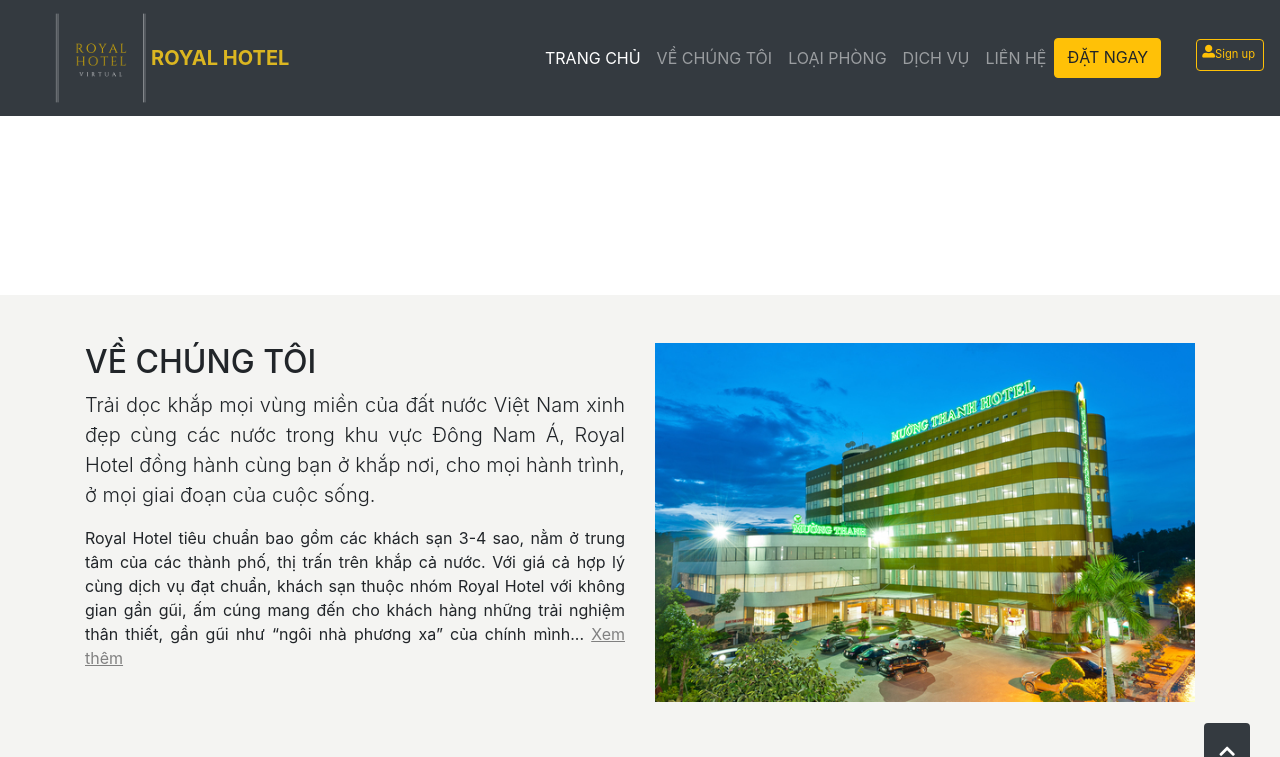
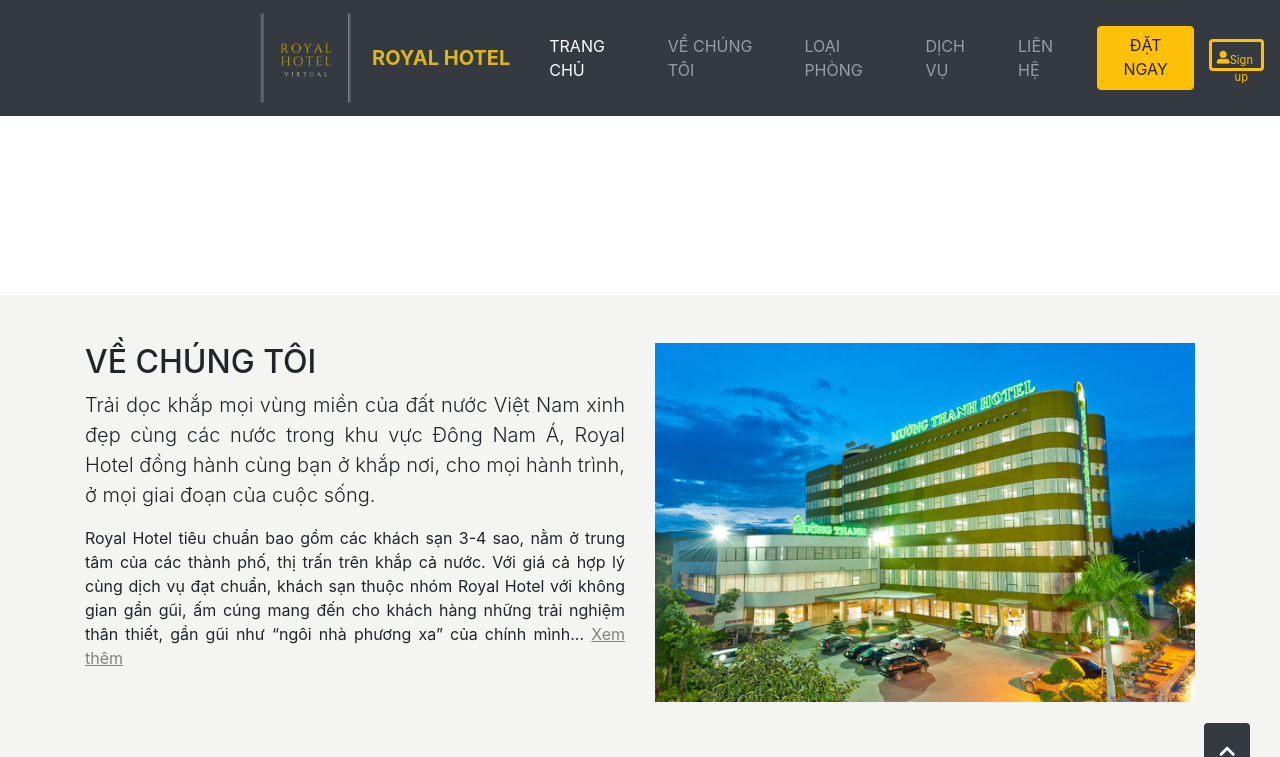
Before and after one commit to fantashi099/Web-Project, a Node server app: page / in a window 1280 px wide. Shown: the top 757 px of the page. Run offline with Node 20, Linux system fonts and the light colour scheme; some libraries are stand-ins or nearby versions.

Commit message:
update interface

```diff
--- a/public/css/styles.css
+++ b/public/css/styles.css
@@ -57,12 +57,8 @@
   transform: translate(-50%, -50%);
 }
 .dropbtn {
-<<<<<<< HEAD
-  padding: 16px;
+  padding: 10px;
   font-size: 16px;
-=======
-  padding: 10px;
->>>>>>> 9b93da9d3509173ce574c1f2a3e9f962667dd638
   border: none;
 }
 
@@ -76,14 +72,15 @@
   display: none;
   position: absolute;
   background-color: #f1f1f1;
-  min-width: 160px;
+  min-width: 80px;
   box-shadow: 0px 8px 16px 0px rgba(0,0,0,0.2);
   z-index: 1;
+  margin-top: 2rem;
 }
 
 .dropdown-content a {
   color: black;
-  padding: 12px 16px;
+  padding: 12px 12px;
   text-decoration: none;
   display: block;
 }
--- a/views/header.ejs
+++ b/views/header.ejs
@@ -26,9 +26,9 @@
   <button class="btn btn-dark" id="scrolltop" name="button"><i class="fas fa-chevron-up"></i></button>
   <!-- Navigation -->
   <nav class="navbar bg-dark navbar-dark navbar-expand-md" id="header-navbar">
+    <img id="hotel-logo" src="images/RoyalHotel.png" alt="hotel" style="margin-left: 15rem;">
+      <a class="navbar-brand " href="/" style="color: #DBB621;margin-left: 1rem;"><b> ROYAL HOTEL</b></a>
     <div class="container ">
-      <img id="hotel-logo" src="images/RoyalHotel.png" alt="hotel">
-      <a class="navbar-brand " href="/" style="color: #DBB621;"><b> ROYAL HOTEL</b></a>
 
       <button class="navbar-toggler" type="button" data-toggle="collapse" data-target="#myTogglerNav"
         aria-controls="myTogglerNav" aria-expanded="false" aria-label="Toggle navigation">
@@ -39,12 +39,12 @@
 
         <div class="navbar-nav ml-auto pt-1">
           <a id="nav-home" class="nav-item nav-link active" href="/">TRANG CHỦ</a>
-          <a id="nav-about" class="nav-item nav-link" href="/about">VỀ CHÚNG TÔI</a>
-          <a id="nav-rooms" class="nav-item nav-link" href="/rooms">LOẠI PHÒNG</a>
-          <a id="nav-services" class="nav-item nav-link" href="/services">DỊCH VỤ</a>
-          <a id="nav-contact" class="nav-item nav-link" href="/contact">LIÊN HỆ</a>
+          <a id="nav-about" class="nav-item nav-link" href="/about" style="margin-left: 1rem;">VỀ CHÚNG TÔI</a>
+          <a id="nav-rooms" class="nav-item nav-link" href="/rooms" style="margin-left: 1rem;">LOẠI PHÒNG</a>
+          <a id="nav-services" class="nav-item nav-link" href="/services" style="margin-left: 1rem;">DỊCH VỤ</a>
+          <a id="nav-contact" class="nav-item nav-link" href="/contact" style="margin-left: 1rem;">LIÊN HỆ</a>
 
-          <div class="mb-1">
+          <div class="mb-1" style="margin-left: 1rem;">
             <button type="button" class="btn btn-warning pb-2 text-uppercase" data-toggle="modal"
               data-target="#servicesmodal">ĐẶT NGAY</button>
           </div>
```
Also changed, not shown: views/profile.ejs (added, +49 -0 lines).
